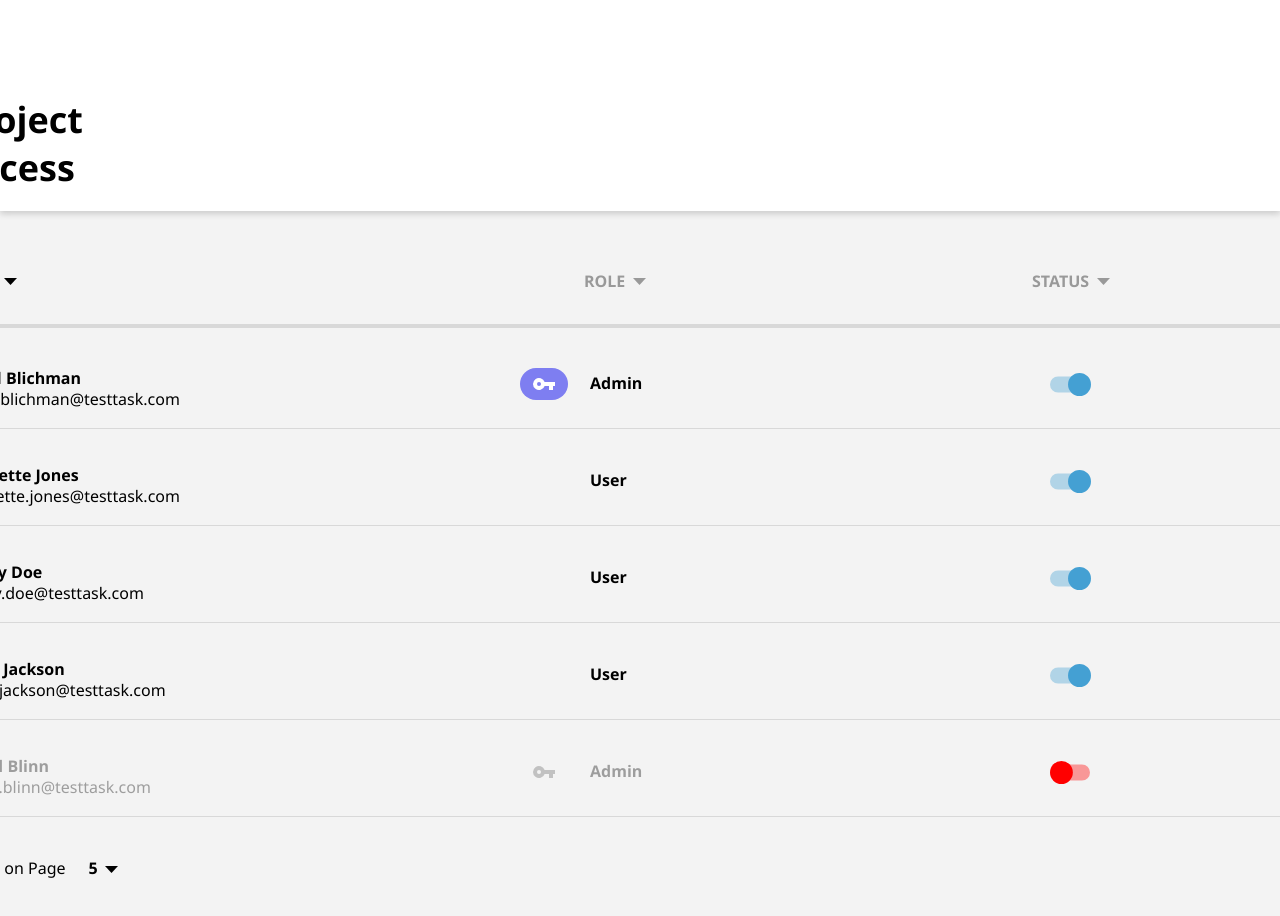
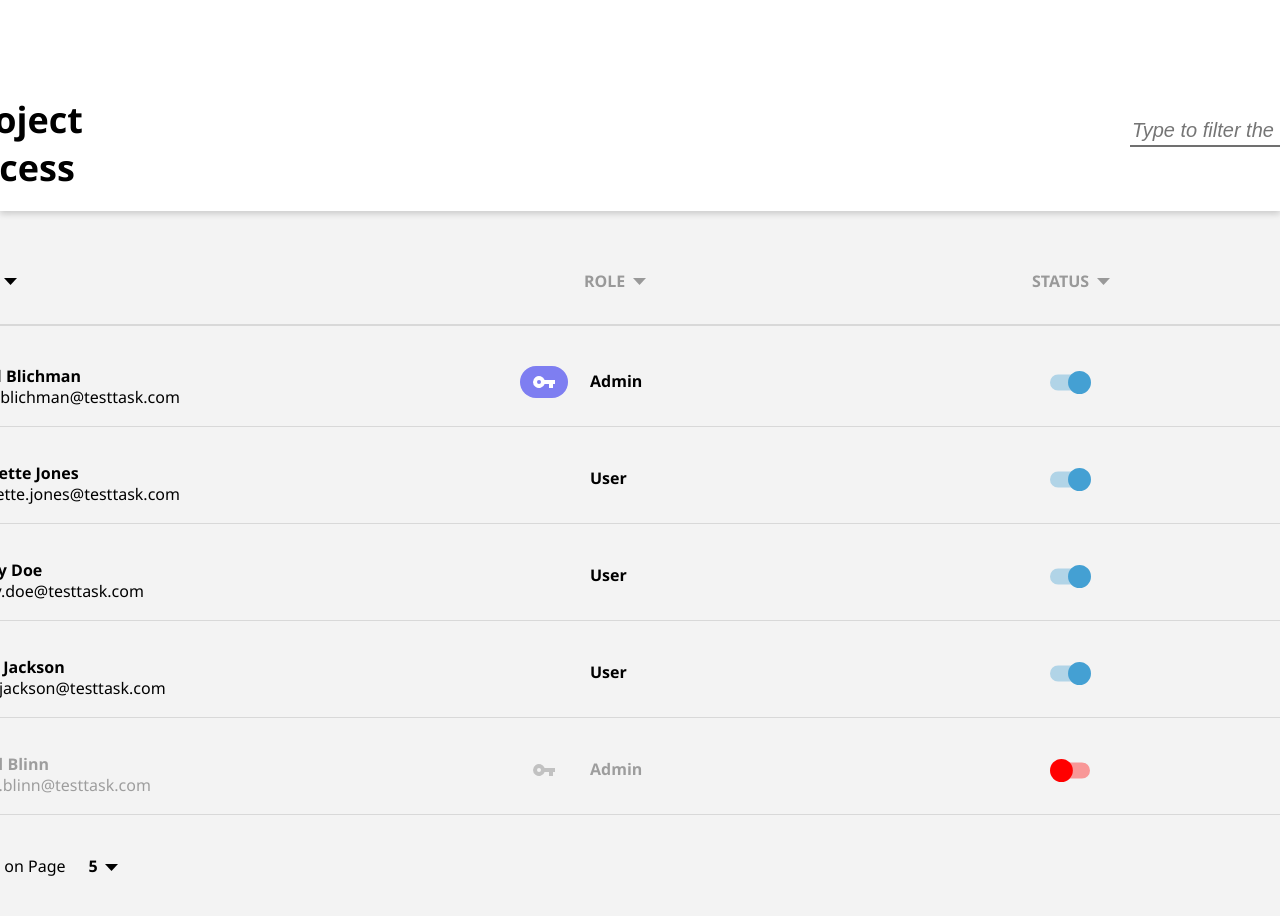
Before and after one commit to otoradze/panel, a React (Create React App) app: page / in a window 1280 px wide. Shown: the top 916 px of the page. Built offline with nearby package versions, Linux system fonts and the light colour scheme.

Commit message:
elastic  problem (bat  configs), built alternative

```diff
--- a/src/App.js
+++ b/src/App.js
@@ -15,7 +15,6 @@ let getUsers = () => {
 function App() {
   const [users, setUsers] = useState(getUsers());
   const [user, setUser] = useState(null);
-  const [saved, setSaved] = useState(false);
 
   const [btn, setBtn] = useState(0);
   const [modal, setModal] = useState(false);
@@ -25,28 +24,25 @@ function App() {
   };
 
   useEffect(() => {
-    if (saved) {
-      localStorage.setItem('users', JSON.stringify(users));
-    }
-  }, [users, user, saved]);
+    localStorage.setItem('users', JSON.stringify(users));
+  }, [users]);
 
   const addHandler = () => {
     toggleModal(!modal);
-    // setUsers([
-    //   {
-    //     avatar: true,
-    //     name: 'test',
-    //     email: 'test@gmail.com',
-    //     role: 'admin',
-    //     status: true,
-    //     id: Date.now(),
-    //     permissions: permissionsData,
-    //   },
-    //   ...users,
-    // ]);
+    setUsers([
+      {
+        name: 'name',
+        lastname: 'lastname',
+        email: 'test@gmail.com',
+        role: 'admin',
+        status: true,
+        id: Date.now(),
+        permissions: permissionsData,
+      },
+      ...users,
+    ]);
 
-    // setSaved(true);
-    // setBtn(0);
+    setBtn(0);
   };
 
   const statusHandler = (id) => {
@@ -63,7 +59,6 @@ function App() {
   const delHandler = (id) => {
     const filtered = users.filter((item) => item.id !== id);
     setUsers(filtered);
-    setSaved(true);
   };
 
   const userPicker = (id) => {
@@ -86,7 +81,7 @@ function App() {
     });
 
     setUsers(updated);
-    setUser(updated.filter((item) => item.id === id)[0]);
+    setUser(updated.filter((el) => el.id === id)[0]);
   };
 
   const detailsUpdate = (id, name, lastName, role) => {
@@ -126,7 +121,6 @@ function App() {
               <Settings
                 user={user}
                 toggle={toggle}
-                setSaved={setSaved}
                 statusHandler={statusHandler}
                 detailsUpdate={detailsUpdate}
               />
--- a/src/features/Settings/Settings.js
+++ b/src/features/Settings/Settings.js
@@ -2,7 +2,7 @@ import { useNavigate } from 'react-router-dom';
 import './Settings.css';
 import { useState } from 'react';
 
-const Settings = ({ user, toggle, setSaved, statusHandler, detailsUpdate }) => {
+const Settings = ({ user, toggle, statusHandler, detailsUpdate }) => {
   const navigate = useNavigate();
 
   const [name, setName] = useState(user?.name);
@@ -10,7 +10,6 @@ const Settings = ({ user, toggle, setSaved, statusHandler, detailsUpdate }) => {
   const [role, setRole] = useState(user?.role);
 
   const saveHandler = () => {
-    setSaved(true);
     detailsUpdate(user?.id, name, lastName, role);
     navigate('/');
   };
--- a/src/features/Table/Table.css
+++ b/src/features/Table/Table.css
@@ -14,6 +14,25 @@
 .table-header-container {
   background: #ffffff 0% 0% no-repeat padding-box;
   min-width: 1920px;
+}
+
+.table-header-inp {
+  border: none;
+  font-size: 20px;
+  font-style: italic;
+  outline: none;
+  width: 400px;
+}
+
+.table-header-search {
+  border-bottom: 2px solid #707070;
+  width: 356px;
+  height: 30px;
+  position: absolute;
+  top: 115px;
+  margin-left: 1450px;
+  display: flex;
+  justify-content: space-between;
 }
 
 .table-header-text {
@@ -45,7 +64,7 @@
   margin-top: 32px;
   margin-left: 260px;
   width: 1550px;
-  border: 2px solid #d8d8d8;
+  border-bottom: 2px solid #d8d8d8;
 }
 
 /* ----------------- */
--- a/src/features/Table/Table.js
+++ b/src/features/Table/Table.js
@@ -1,3 +1,4 @@
+import { useState } from 'react';
 import User from '../../shared/ui/User/User';
 import PopModal from '../../shared/ui/PopModal/PopModal';
 import './Table.css';
@@ -16,11 +17,34 @@ const Table = ({
   const categories = ['user', 'role', 'status', 'actions'];
   const slicedUsers = users.slice(5 * btn, 5 * btn + 5);
 
+  const [filteredId, setFilteredId] = useState('');
+  console.log(filteredId);
+  const searchHandler = (e) => {
+    const updated = users.filter(
+      (el) =>
+        el.name.toLowerCase().includes(e.target.value.toLowerCase()) ||
+        el.lastname.toLowerCase().includes(e.target.value.toLowerCase())
+    );
+    if (e.target.value !== '') {
+      setFilteredId(updated[0]?.id);
+    } else {
+      setFilteredId('');
+    }
+  };
+
   return (
     <div className="table-container">
       <div className="table-header-wrapper">
         <div className="table-header-container">
           <div className="table-header-text">Project Access</div>
+          <div className="table-header-search">
+            <input
+              className="table-header-inp"
+              placeholder="Type to filter the table"
+              onChange={searchHandler}
+            />
+            <img src="images/search.svg" />
+          </div>
           <div onClick={addHandler} className="table-add">
             +
           </div>
@@ -53,7 +77,10 @@ const Table = ({
           <div className="table-categories-divider" />
 
           <div className="table-users-container">
-            {users.slice(5 * btn, 5 * btn + 5).map((user) => {
+            {users
+              .filter((el) => (filteredId ? filteredId === el.id : el))
+              .slice(5 * btn, 5 * btn + 5)
+              .map((user) => {
                 return (
                   <User
                     user={user}
--- a/src/shared/ui/User/User.css
+++ b/src/shared/ui/User/User.css
@@ -89,9 +89,14 @@
   cursor: pointer;
 }
 
+.user-toggleBtn {
+  cursor: pointer;
+}
+
 .user-actions-del {
+  position: absolute;
   width: 16px;
-  margin-left: 22px;
+  left: 52px;
   cursor: pointer;
 }
 
--- a/src/shared/ui/User/User.js
+++ b/src/shared/ui/User/User.js
@@ -2,7 +2,7 @@ import React, { useState } from 'react';
 import { Link } from 'react-router-dom';
 import './User.css';
 
-const User = ({ user, delHandler, userPicker, key }) => {
+const User = ({ user, delHandler, userPicker, key, statusHandler }) => {
   return (
     <>
       <div className="user-container">
@@ -32,22 +32,31 @@ const User = ({ user, delHandler, userPicker, key }) => {
           <img
             src={`/images/${user.status ? 'toggle.svg' : 'toggle-red.svg'} `}
             alt="toggle"
+            onClick={() => {
+              statusHandler(user.id, true);
+            }}
+            className="user-toggleBtn"
           />
         </div>
 
         <div className="user-actions">
+          {user.status && (
             <Link
               style={{ textDecoration: 'none' }}
               to="/Settings"
               onClick={() => userPicker(user.id)}
             >
-            <img src="/images/settings.svg" className="user-actions-settings" />
+              <img
+                src="/images/settings.svg"
+                className="user-actions-settings"
+              />
             </Link>
+          )}
 
           <img
             src="/images/del.svg"
             onClick={() => delHandler(user.id)}
-            className="user-actions-del"
+            className={'user-actions-del'}
           />
         </div>
       </div>
```
Also changed, not shown: public/images/search.svg (added). Lines whose indentation alone changed are shown as unchanged.
